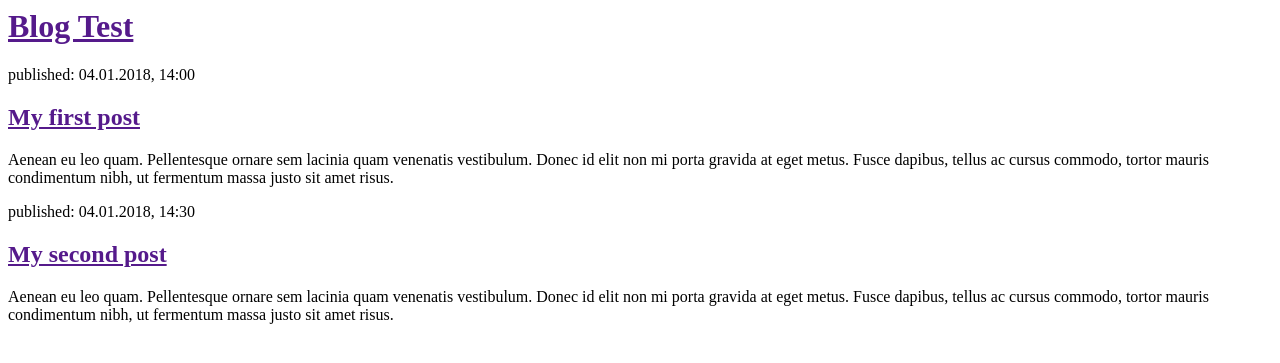
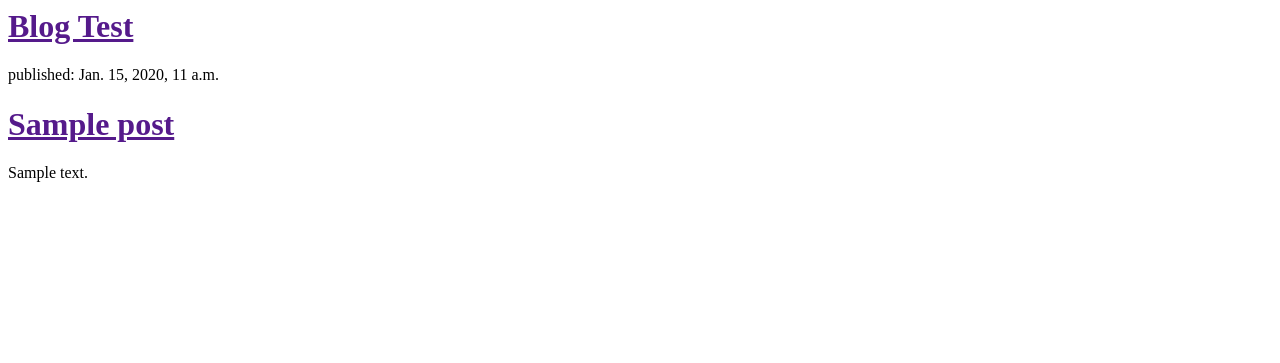
Before and after one commit to pawelolo/my-first-blog, a Django app: template blog/templates/blog/post_list.html in a window 1280 px wide. Shown: the top 363 px of the page. Run offline with Django 3.2, Linux system fonts and the light colour scheme; the template is opened without the code that fills it: values that come from a table or form of the project are taken from there, others are empty; tables that the repository leaves empty hold one stand-in row (values such as "Sample post").

Commit message:
Modyfikacja szablonu, by pokazywal posty z bazy danych

```diff
--- a/blog/templates/blog/post_list.html
+++ b/blog/templates/blog/post_list.html
@@ -7,6 +7,14 @@
             <h1><a href="">Blog Test</a></h1>
         </div>
 
+        {% for post in posts %}
+            <div>
+                <p>published: {{ post.published_date }}</p>
+                <h1><a href="">{{ post.title }}</a></h1>
+                <p>{{ post.text|linebreaksbr }}</p>
+            </div>
+        {% endfor %}
+<!--
         <div>
             <p>published: 04.01.2018, 14:00</p>
             <h2><a href="">My first post</a></h2>
@@ -19,6 +27,7 @@
             <h2><a href="">My second post</a></h2>
             <p>Aenean eu leo quam. Pellentesque ornare sem lacinia quam venenatis vestibulum. Donec id elit non mi porta gravida at eget metus. Fusce dapibus, tellus ac cursus commodo, tortor mauris condimentum nibh, ut fermentum massa justo sit amet risus.</p>
         </div>
+-->
 
         <!-- <p>Hej!</p> -->
         <!-- <p>Działa!</p> -->
--- a/blog/views.py
+++ b/blog/views.py
@@ -1,6 +1,9 @@
 from django.shortcuts import render
+from django.utils import timezone
+from .models import Post
 
 # Create your views here.
 
 def post_list(request):
-    return render(request, 'blog/post_list.html', {})
+    posts = Post.objects.filter(published_date__lte=timezone.now()).order_by('published_date')
+    return render(request, 'blog/post_list.html', {'posts': posts})
```
